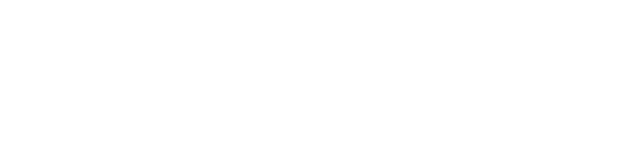
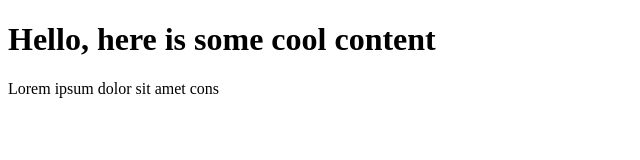
Before and after one commit to Dannyboy057/Team-Alpha, a plain HTML site: page index.html in a window 1280 px wide. Shown: the whole page, without its empty margins (0-640 px from the left). Drawn offline with Linux system fonts and the light colour scheme.

Commit message:
Added content to index.html

```diff
--- a/index.html
+++ b/index.html
@@ -6,6 +6,7 @@
     <title>Document</title>
 </head>
 <body>
-
+    <h1> Hello, here is some cool content</h1>
+    <p> Lorem ipsum dolor sit amet cons </p>
 </body>
 </html>
```
